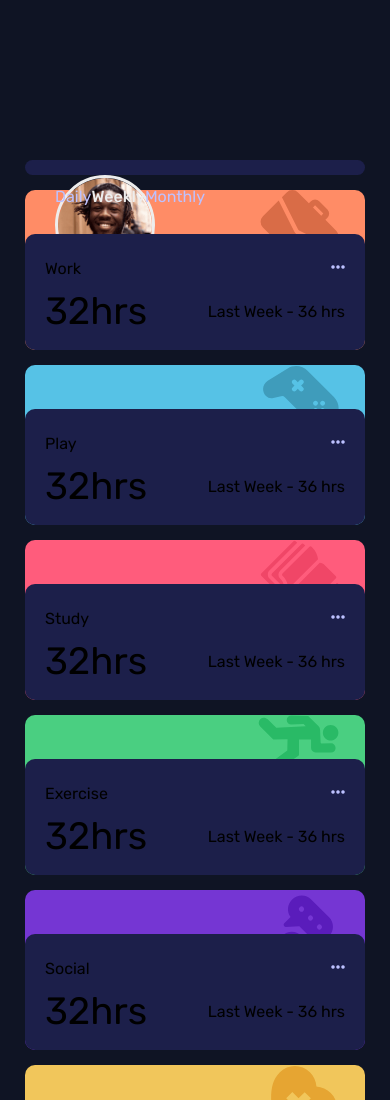
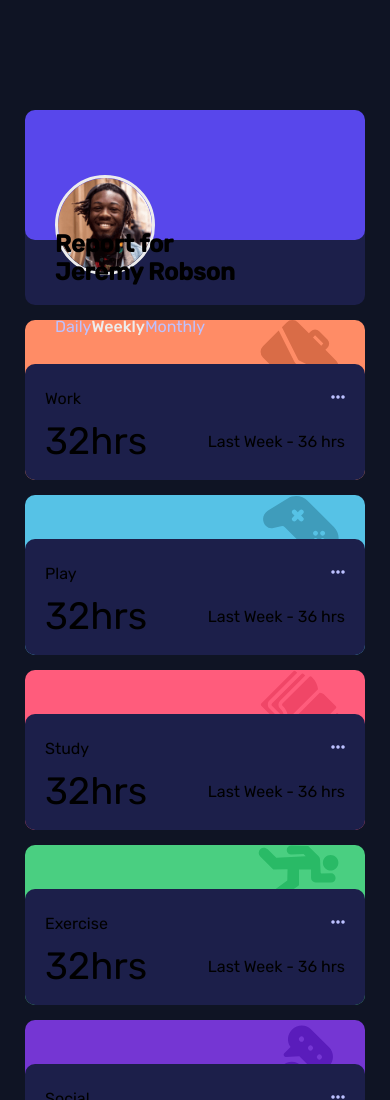
Before and after one commit to asbhogal/Time-Tracking-Dashboard, a website built with Parcel: page src/index.html in a window 390 px wide. Shown: the top 1100 px of the page. Built offline with nearby package versions, Linux system fonts and the light colour scheme; files whose address does not match are found by name.

Commit message:
further adj. to responsive positioning

```diff
--- a/src/scss/partials/responsive.scss
+++ b/src/scss/partials/responsive.scss
@@ -36,13 +36,27 @@
 
     .inner-card-container {
         display: flex;
-    flex-direction: column;
-    justify-content: center;
-    /* padding-inline: 30px; */
-    padding: 30px 0;
+        flex-direction: column;
+        justify-content: center;
+        /* padding-inline: 30px; */
+        padding: 30px 0;
     }
 
     .info-card {
         padding-top: 15px;
     }
+
+    .profile-card-container {
+        padding: 65px 0 !important;
+        transform: translateY(-50%) !important;
+    }
+
+    /*#profile-info {
+        top: 0 !important;
+        display: flex !important;
+        align-items: center !important;
+        justify-content: space-around !important;
+        padding: 0 !important;
+        padding: 55px 0 !important;
+    }*/
 }
```
Also changed, not shown: 4 other files.
